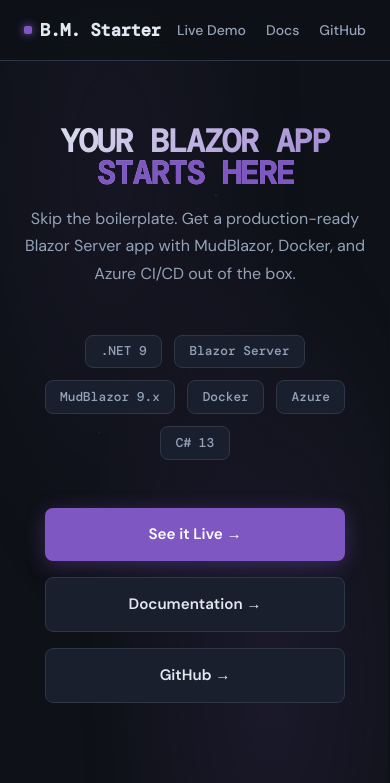
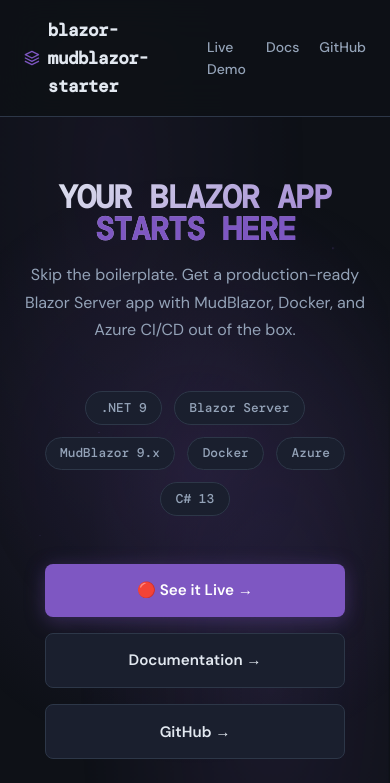
Before and after one commit to jonathanperis/blazor-mudblazor-starter, an Astro site in the folder docs/: page / in a window 390 px wide. Shown: the top 783 px of the page. Built offline with nearby package versions, Linux system fonts and the light colour scheme; Astro itself is replaced by a stand-in of ours; no server answers; a web font is replaced by a local one.

Commit message:
fix: restore original design — SVG logo, dotted borders, two-col footer, code-block bash label, cyan headings, pill badges, hero glow

```diff
--- a/docs/src/components/home/Dashboard.astro
+++ b/docs/src/components/home/Dashboard.astro
@@ -62,7 +62,7 @@
   </div>
 
   <div class="features-section">
-    <h3>What's Included</h3>
+    <h2>What's Included</h2>
     <div class="features-grid">
       {features.map(f => (
         <div class="feature-card">
@@ -75,7 +75,7 @@
 </section>
 
 <section class="quickstart-section">
-  <h3>Quick Start</h3>
+  <h2>Quick Start</h2>
   <div class="code-block">
     <pre><code><span class="comment"># Clone the starter template</span>
 <span class="command">git clone</span> <span class="arg">https://github.com/jonathanperis/blazor-mudblazor-starter</span>
@@ -86,4 +86,12 @@
 <span class="comment"># Run the application</span>
 <span class="command">dotnet run</span></code></pre>
   </div>
+  <div class="badges">
+    <span class="badge">.NET 9</span>
+    <span class="badge">Blazor Server</span>
+    <span class="badge">MudBlazor 9.x</span>
+    <span class="badge">Docker</span>
+    <span class="badge">Azure</span>
+    <span class="badge">C# 13</span>
+  </div>
 </section>
--- a/docs/src/components/home/Footer.astro
+++ b/docs/src/components/home/Footer.astro
@@ -2,5 +2,10 @@
 ---
 
 <footer>
-  <p>blazor-mudblazor-starter | by <a href="https://github.com/jonathanperis">jonathanperis</a></p>
+  <div class="footer-links">
+    <a href="https://blazor-mudblazor-starter-hmdqebc9f4eneeep.brazilsouth-01.azurewebsites.net/" target="_blank" rel="noopener noreferrer">Live Demo</a>
+    <a href="https://github.com/jonathanperis/blazor-mudblazor-starter">GitHub</a>
+    <a href="./docs/">Documentation</a>
+  </div>
+  <div class="credits">by <a href="https://github.com/jonathanperis">jonathanperis</a></div>
 </footer>
--- a/docs/src/components/home/Hero.astro
+++ b/docs/src/components/home/Hero.astro
@@ -18,8 +18,8 @@
   </div>
 
   <div class="ctas">
-    <a href="https://blazor-mudblazor-starter-hmdqebc9f4eneeep.brazilsouth-01.azurewebsites.net/" target="_blank" rel="noopener noreferrer" class="btn btn-primary">See it Live &rarr;</a>
-    <a href="./docs/" class="btn btn-outline">Documentation &rarr;</a>
-    <a href="https://github.com/jonathanperis/blazor-mudblazor-starter" class="btn btn-outline">GitHub &rarr;</a>
+    <a href="https://blazor-mudblazor-starter-hmdqebc9f4eneeep.brazilsouth-01.azurewebsites.net/" target="_blank" rel="noopener noreferrer" class="btn btn-primary">🔴 See it Live &rarr;</a>
+    <a href="./docs/" class="btn btn-secondary">Documentation &rarr;</a>
+    <a href="https://github.com/jonathanperis/blazor-mudblazor-starter" class="btn btn-secondary">GitHub &rarr;</a>
   </div>
 </section>
--- a/docs/src/components/home/Navbar.astro
+++ b/docs/src/components/home/Navbar.astro
@@ -2,7 +2,14 @@
 ---
 
 <nav>
-  <div class="logo">B.M. Starter</div>
+  <div class="logo">
+    <svg width="24" height="24" viewBox="0 0 24 24" fill="none" xmlns="http://www.w3.org/2000/svg">
+      <path d="M12 2L2 7L12 12L22 7L12 2Z" stroke="var(--accent)" stroke-width="2" stroke-linecap="round" stroke-linejoin="round"/>
+      <path d="M2 17L12 22L22 17" stroke="var(--accent)" stroke-width="2" stroke-linecap="round" stroke-linejoin="round"/>
+      <path d="M2 12L12 17L22 12" stroke="var(--accent)" stroke-width="2" stroke-linecap="round" stroke-linejoin="round"/>
+    </svg>
+    blazor-mudblazor-starter
+  </div>
   <div class="nav-links">
     <a href="https://blazor-mudblazor-starter-hmdqebc9f4eneeep.brazilsouth-01.azurewebsites.net/" target="_blank" rel="noopener noreferrer">Live Demo</a>
     <a href="./docs/">Docs</a>
--- a/docs/src/styles/globals.css
+++ b/docs/src/styles/globals.css
@@ -3,6 +3,7 @@
 :root {
   --bg-deep: #0e1117;
   --bg-surface: #1a1f2e;
+  --surface-hover: #22293e;
   --accent: #7e57c2;
   --accent-bright: #9575cd;
   --accent-dark: rgba(126, 87, 194, 0.2);
@@ -158,16 +159,6 @@
   transition: all 0.3s;
 }
 
-.logo::before {
-  content: '';
-  display: inline-block;
-  width: 8px;
-  height: 8px;
-  background: var(--accent);
-  border-radius: 2px;
-  box-shadow: 0 0 8px var(--accent);
-}
-
 .nav-links {
   display: flex;
   gap: 2rem;
@@ -205,7 +196,7 @@
 main {
   flex: 1;
   padding: 5rem 2rem;
-  max-width: 1000px;
+  max-width: 1100px;
   margin: 0 auto;
   width: 100%;
 }
@@ -215,15 +206,29 @@
   text-align: center;
   margin-bottom: 5rem;
   animation: fade-up 0.8s ease-out both;
+  position: relative;
+}
+
+.hero::before {
+  content: '';
+  position: absolute;
+  top: 50%;
+  left: 50%;
+  transform: translate(-50%, -50%);
+  width: 600px;
+  height: 600px;
+  background: radial-gradient(circle, rgba(126, 87, 194, 0.15) 0%, rgba(14, 17, 23, 0) 70%);
+  pointer-events: none;
+  z-index: -1;
 }
 
 .hero h1 {
-  font-size: 4rem;
+  font-size: clamp(2.5rem, 5vw, 4.5rem);
   font-weight: 700;
   color: #fff;
   margin-bottom: 1rem;
   font-family: 'DM Mono', monospace;
-  letter-spacing: -0.04em;
+  letter-spacing: -1px;
   line-height: 1;
   background: linear-gradient(135deg, #e2e8f0 0%, #9575cd 100%);
   -webkit-background-clip: text;
@@ -240,7 +245,7 @@
   font-size: 1.15rem;
   color: var(--text-muted);
   margin-bottom: 3rem;
-  max-width: 680px;
+  max-width: 600px;
   margin-inline: auto;
   font-family: 'DM Sans', sans-serif;
   line-height: 1.7;
@@ -264,7 +269,7 @@
   padding: 0.35rem 0.9rem;
   background: var(--bg-surface);
   border: 1px solid var(--border);
-  border-radius: 8px;
+  border-radius: 50px;
   color: var(--text-muted);
   font-size: 0.8rem;
   font-weight: 500;
@@ -323,10 +328,23 @@
   transform: translateY(-2px);
 }
 
+.btn-secondary {
+  border: 1px solid var(--border);
+  color: var(--text-main);
+  background: var(--bg-surface);
+}
+
+.btn-secondary:hover {
+  border-color: var(--accent);
+  color: var(--accent);
+  background: var(--surface-hover);
+  transform: translateY(-2px);
+}
+
 /* Dashboard */
 .dashboard {
   background: var(--bg-surface);
-  border: 1px solid rgba(126, 87, 194, 0.1);
+  border: 1px dotted var(--border);
   border-radius: 20px;
   padding: 3rem;
   position: relative;
@@ -361,7 +379,7 @@
   gap: 1.5rem;
   margin-bottom: 3rem;
   padding-bottom: 3rem;
-  border-bottom: 1px solid var(--border);
+  border-bottom: 1px dotted var(--border);
   position: relative;
   z-index: 1;
 }
@@ -404,10 +422,11 @@
   z-index: 1;
 }
 
+.features-section h2,
 .features-section h3 {
   font-family: 'DM Mono', monospace;
-  font-size: 1.3rem;
-  color: var(--text-main);
+  font-size: 2rem;
+  color: var(--highlight);
   margin-bottom: 1.5rem;
 }
 
@@ -418,10 +437,10 @@
 }
 
 .feature-card {
-  padding: 1.25rem 1.5rem;
+  padding: 2rem;
   background: rgba(255, 255, 255, 0.03);
-  border-radius: 10px;
-  border: 1px solid rgba(126, 87, 194, 0.08);
+  border-radius: 6px;
+  border: 1px solid var(--border);
   transition: all 0.2s;
 }
 
@@ -449,14 +468,15 @@
 .quickstart-section {
   margin-top: 3rem;
   padding-top: 3rem;
-  border-top: 1px solid var(--border);
+  border-top: 1px dotted var(--border);
   animation: fade-up 0.8s ease-out 0.3s both;
 }
 
+.quickstart-section h2,
 .quickstart-section h3 {
   font-family: 'DM Mono', monospace;
-  font-size: 1.3rem;
-  color: var(--text-main);
+  font-size: 2rem;
+  color: var(--highlight);
   margin-bottom: 1.25rem;
 }
 
@@ -467,6 +487,20 @@
   padding: 1.5rem;
   overflow-x: auto;
   position: relative;
+}
+
+.code-block::before {
+  content: 'bash';
+  position: absolute;
+  top: 0;
+  right: 1rem;
+  padding: 0.2rem 0.5rem;
+  background: var(--bg-surface);
+  color: var(--text-muted);
+  font-family: 'DM Mono', monospace;
+  font-size: 0.75rem;
+  border-bottom-left-radius: 4px;
+  border-bottom-right-radius: 4px;
 }
 
 .code-block pre {
@@ -483,12 +517,16 @@
 
 /* Footer */
 footer {
-  text-align: center;
-  padding: 2rem;
-  border-top: 1px solid rgba(126, 87, 194, 0.08);
+  display: flex;
+  justify-content: space-between;
+  align-items: center;
+  flex-wrap: wrap;
+  gap: 1rem;
+  padding: 3rem 0;
+  border-top: 1px dotted var(--border);
+  margin-top: 4rem;
   color: var(--text-muted);
   font-size: 0.9rem;
-  margin-top: 2rem;
 }
 
 footer a {
@@ -499,6 +537,32 @@
 
 footer a:hover {
   color: var(--text-main);
+}
+
+.footer-links {
+  display: flex;
+  gap: 1.5rem;
+}
+
+.footer-links a {
+  color: var(--text-muted);
+  font-size: 0.9rem;
+}
+
+.footer-links a:hover {
+  color: var(--text-main);
+}
+
+.credits {
+  font-family: 'DM Mono', monospace;
+  font-size: 0.85rem;
+  color: var(--text-muted);
+}
+
+.quickstart-section .badges {
+  margin-top: 1.5rem;
+  margin-bottom: 0;
+  justify-content: flex-start;
 }
 
 /* Mobile */
```
